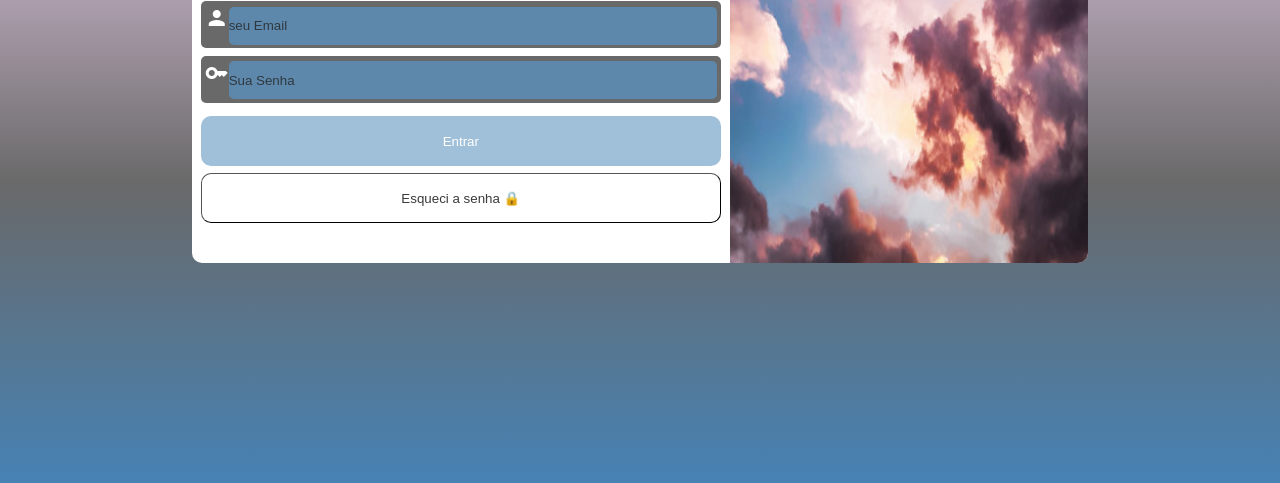
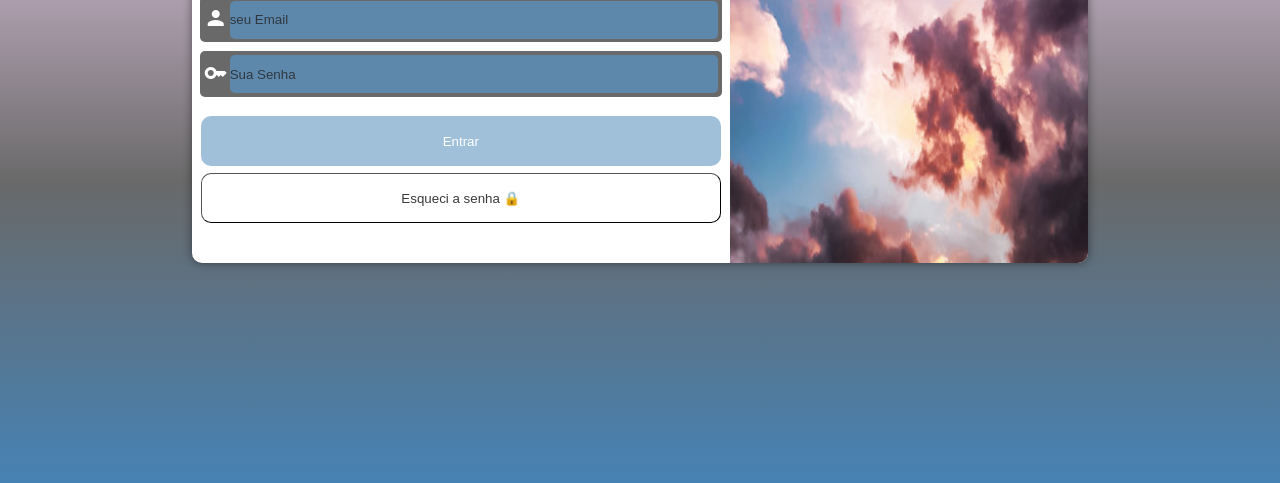
Before and after one commit to ryanms2/projeto-login, a plain HTML site: page index.html in a window 1280 px wide. Shown: the part 317-800 px from the top of the page. Drawn offline with Linux system fonts and the light colour scheme.

Commit message:
finalizando o projeto login

```diff
--- a/estilos/media-query.css
+++ b/estilos/media-query.css
@@ -46,12 +46,14 @@
     }
 
     main > article > form > div > label {
-        padding: 15px 4px;
+        padding: 20px 4px 9px 4px;
     }
 
     main > article > form > div > label > input {
         width: 50%;
         height: 38px;
+        transform: translateY(-6px);
+        margin-left: 2px;
 
     }
 
--- a/estilos/style.css
+++ b/estilos/style.css
@@ -16,11 +16,20 @@ main {
     background-color: white;
     text-align: justify;
     border-radius: 10px;
-    transform: translate(-50%, -50%);
     left: 50%;
     top: 50%;
     position: absolute;
+    box-shadow: 0px 0px 10px rgba(0, 0, 0, 0.454);
 
+    transform: translate(-50%, -50%);
+    transition: width .3s, height .3s;
+    transition-timing-function: ease;
+
+}
+
+main > article {
+   transition: width .3s, height .3s;
+   transition-timing-function: ease;
 }
 
 img {
@@ -52,9 +61,8 @@ form {
 main > article > form > div > label {
     color: white;
     background-color: #696969;
-    padding: 7px 2px;
+    padding: 15px 2px 5px 2px;
     border-radius: 5px;
-
 }
 
 main > article > form > div > label > input {
@@ -63,6 +71,7 @@ main > article > form > div > label > input {
     border-width: 0px;
     background-color: #5997caad;
     cursor: pointer;
+    transform: translateY(-5px);
 
 }
 
--- a/index.html
+++ b/index.html
@@ -15,17 +15,13 @@
             <div><img src="imagens/loginp.jpg" alt=""></div>
             <h2>Login</h2>
             <p>Seja Bem Vindo(A) novamente. Faça login para acessar sua conta e poder fazer as configurações no seu ambiente.</p>
-            <form action="">
+            <form action="login.php" method="post">
                 <div class="inputs"><label for="iusuario"><span id="burguer" class="material-icons">person</span><input type="email" name="usuario" id="iusuario" size="32" required placeholder="seu Email"></label></div>
                 <div class="inputs"><label for="isenha"><span id="burguer" class="material-icons">key</span><input type="password" name="senha" id="isenha" size="32" required placeholder="Sua Senha"></label></div>
                 <div><input type="submit" id="entrar" value="Entrar"></div>
                 <div><input type="submit" id="esqueci" value="Esqueci a senha 🔒"></div>
             </form>
         </article>
-        <article>
-
-        </article>
     </main>
-
 </body>
 </html>
```
